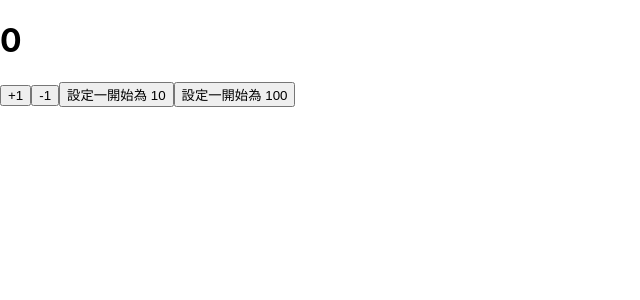
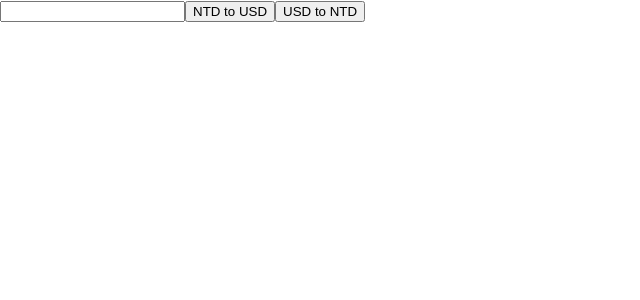
Before and after one commit to jchans-learning/react-class, a React (Create React App) app in the folder react-0121/: page / in a window 1280 px wide. Shown: the top 300 px of the page, without its empty margins (0-640 px from the left). Built offline with nearby package versions, Linux system fonts and the light colour scheme.

Commit message:
in class notes

```diff
--- a/react-0121/src/App.js
+++ b/react-0121/src/App.js
@@ -1,9 +1,10 @@
-import CountParent from './components/CountParent'
+import { useState } from 'react'
+import MoneyEx from './components/MoneyEx'
 
 function App() {
   return (
     <>
-      <CountParent />
+      <MoneyEx />
     </>
   )
 }
--- /dev/null
+++ b/react-0121/src/components/CountClass2.js
@@ -0,0 +1 @@
+import React from 'react'
--- /dev/null
+++ b/react-0121/src/components/MoneyEx.js
@@ -0,0 +1,11 @@
+function MoneyEx() {
+  return (
+    <>
+      <input type="text" />
+      <button>NTD to USD</button>
+      <button>USD to NTD</button>
+    </>
+  )
+}
+
+export default MoneyEx
```
Also changed, not shown: 2 other files (tests, documents, lock files or other folders).
